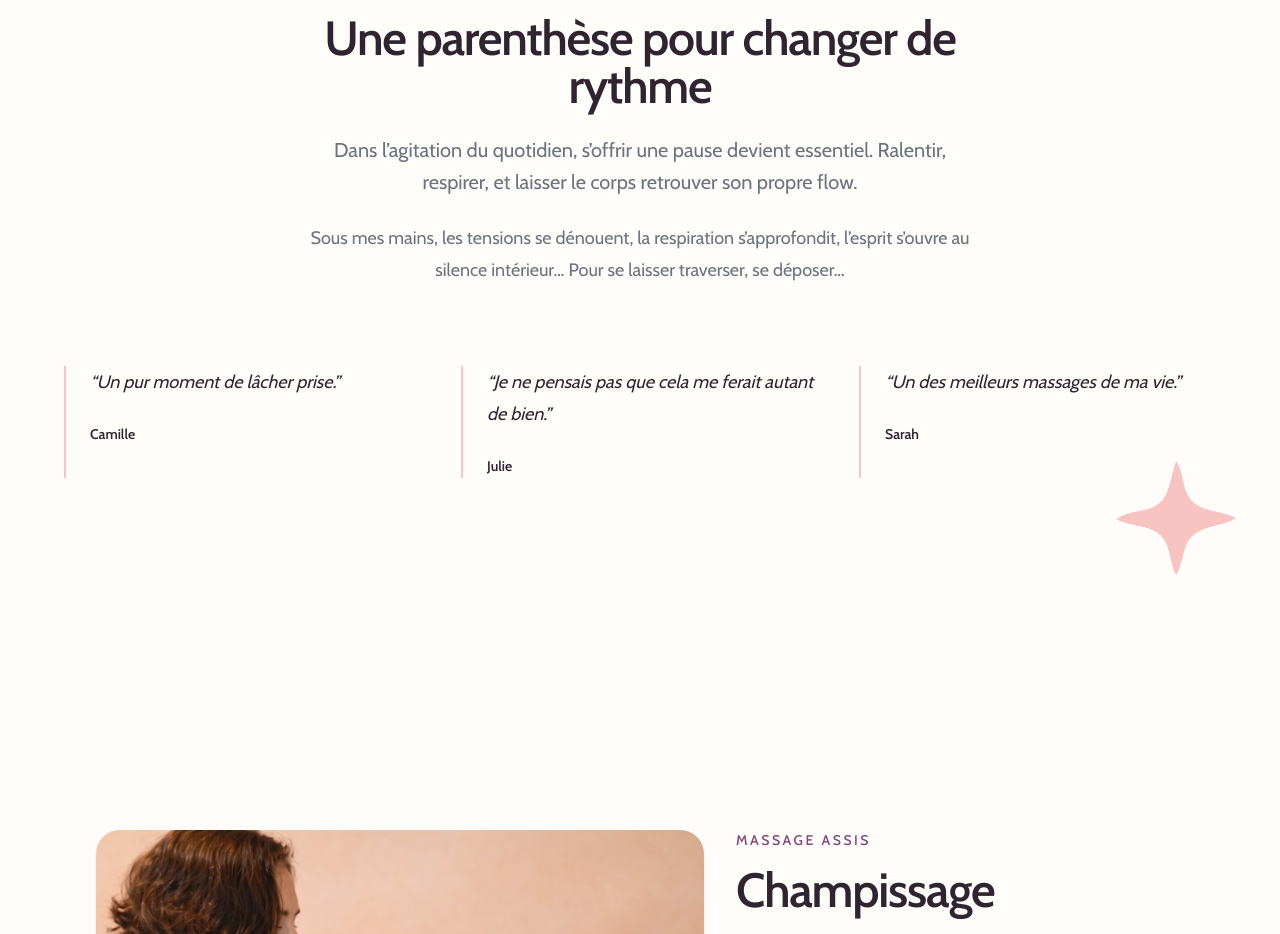
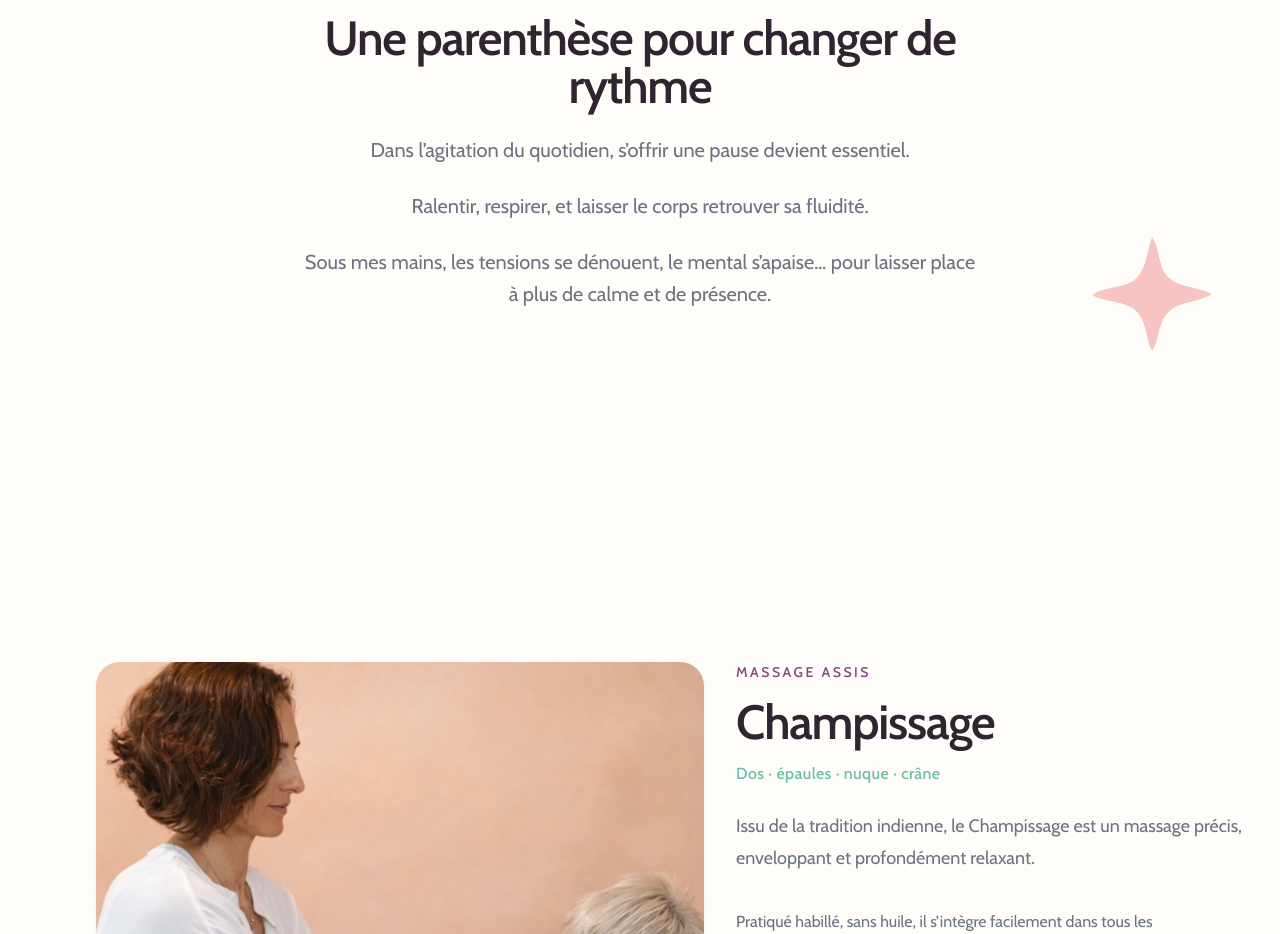
Before and after one commit to sgautier-dev/amamassageyoga, a Next.js app: page / in a window 1280 px wide. Shown: the part 820-1754 px from the top of the page. Built offline with nearby package versions, Linux system fonts and the light colour scheme.

Commit message:
experience updated

```diff
--- a/src/components/Experience.tsx
+++ b/src/components/Experience.tsx
@@ -1,20 +1,6 @@
 import Image from "next/image"
+
 import Reveal from "@/components/reveal"
-
-const testimonials = [
-	{
-		quote: "Un pur moment de lâcher prise.",
-		author: "Camille",
-	},
-	{
-		quote: "Je ne pensais pas que cela me ferait autant de bien.",
-		author: "Julie",
-	},
-	{
-		quote: "Un des meilleurs massages de ma vie.",
-		author: "Sarah",
-	},
-]
 
 export default function Experience() {
 	return (
@@ -29,7 +15,7 @@ export default function Experience() {
 				aria-hidden="true"
 				width={140}
 				height={140}
-				className="pointer-events-none absolute right-10 bottom-40 z-0 hidden w-28 select-none opacity-50 sm:block lg:right-10 lg:bottom-6 lg:w-32"
+				className="pointer-events-none absolute right-10 bottom-16 z-0 hidden w-28 select-none opacity-50 sm:block lg:right-16 lg:bottom-20 lg:w-32"
 			/>
 
 			<div className="relative z-10 mx-auto max-w-7xl px-6 lg:px-8">
@@ -45,36 +31,22 @@ export default function Experience() {
 						Une parenthèse pour changer de rythme
 					</h2>
 
-					<p className="mt-6 text-lg leading-8 text-muted sm:text-xl">
-						Dans l’agitation du quotidien, s’offrir une pause devient essentiel.
-						Ralentir, respirer, et laisser le corps retrouver son propre flow.
-					</p>
+					<div className="mt-6 space-y-6 text-lg leading-8 text-muted sm:text-xl">
+						<p>
+							Dans l’agitation du quotidien, s’offrir une pause devient
+							essentiel.
+						</p>
 
-					<p className="mt-6 text-base leading-8 text-muted sm:text-lg">
-						Sous mes mains, les tensions se dénouent, la respiration
-						s’approfondit, l’esprit s’ouvre au silence intérieur… Pour se
-						laisser traverser, se déposer…
-					</p>
+						<p>
+							Ralentir, respirer, et laisser le corps retrouver sa fluidité.
+						</p>
+
+						<p>
+							Sous mes mains, les tensions se dénouent, le mental s’apaise… pour
+							laisser place à plus de calme et de présence.
+						</p>
+					</div>
 				</Reveal>
-
-				<div className="mx-auto mt-16 grid max-w-6xl grid-cols-1 gap-10 sm:mt-20 lg:grid-cols-3">
-					{testimonials.map((testimonial) => (
-						<Reveal
-							key={testimonial.author + testimonial.quote}
-							className="border-l-2 border-ama-pink/50 pl-6"
-						>
-							<blockquote className="text-lg leading-8 text-foreground italic">
-								<p>“{testimonial.quote}”</p>
-							</blockquote>
-
-							<figcaption className="mt-6 text-sm leading-6">
-								<span className="font-semibold text-foreground">
-									{testimonial.author}
-								</span>
-							</figcaption>
-						</Reveal>
-					))}
-				</div>
 			</div>
 		</section>
 	)
```
